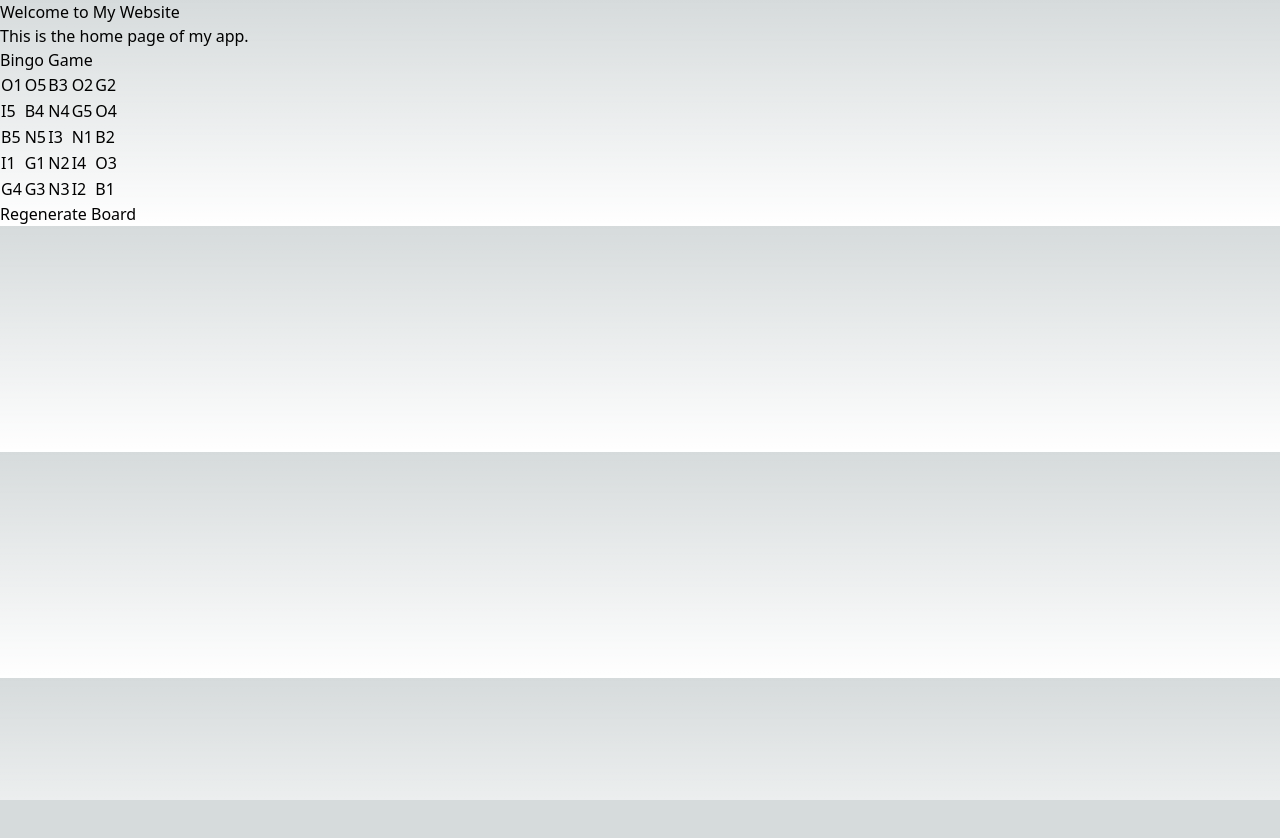
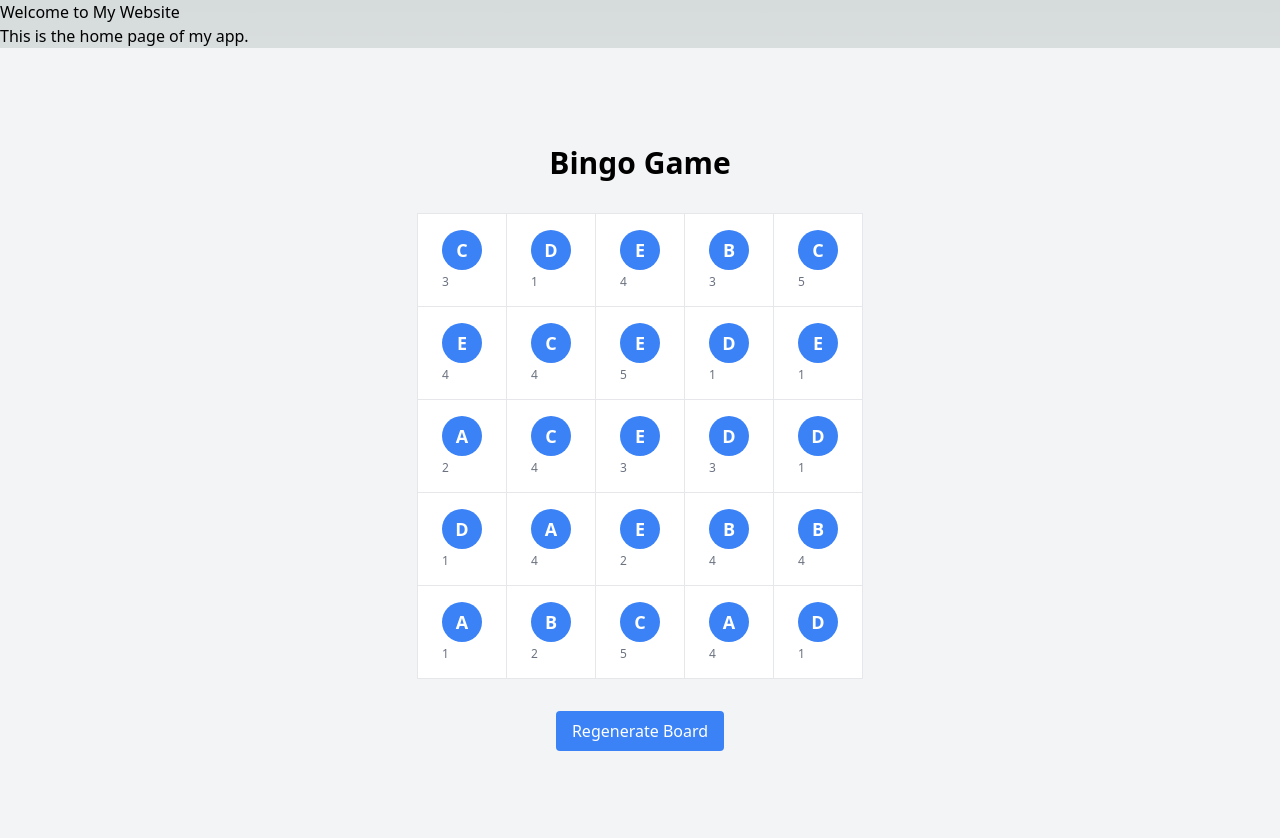
Before and after one commit to ryouhei0705/enjoyspla, a Next.js app: page / in a window 1280 px wide. Shown: the top 838 px of the page. Before the commit the page ends 800 px from the top, so only its background shows below. Built offline with nearby package versions, Linux system fonts and the light colour scheme.

Commit message:
簡易ビンゴレスポンシブ

```diff
--- a/pages/bingo.tsx
+++ b/pages/bingo.tsx
@@ -1,29 +1,32 @@
 import React, { useState, useEffect } from 'react';
 
+interface CellData {
+    value1: string;
+    value2: string;
+    marked: boolean;
+}
+
 const Bingo = () => {
-    const [board, setBoard] = useState<string[][]>([]);
-    const values = [
-        'B1', 'B2', 'B3', 'B4', 'B5',
-        'I1', 'I2', 'I3', 'I4', 'I5',
-        'N1', 'N2', 'N3', 'N4', 'N5',
-        'G1', 'G2', 'G3', 'G4', 'G5',
-        'O1', 'O2', 'O3', 'O4', 'O5',
-    ];
+    const [board, setBoard] = useState<CellData[][]>([]);
+    const weapons = ['A', 'B', 'C', 'D', 'E'];
+    const rules = ['1', '2', '3', '4', '5'];
 
     useEffect(() => {
         initializeBoard();
     }, []);
 
     const initializeBoard = () => {
-        const shuffledValues = shuffleArray(values);
-
-        const newBoard: string[][] = [];
+        const newBoard: CellData[][] = [];
 
         for (let row = 0; row < 5; row++) {
-            const newRow: string[] = [];
+            const newRow: CellData[] = [];
             for (let col = 0; col < 5; col++) {
-                const index = row * 5 + col;
-                newRow.push(shuffledValues[index]);
+                const cellData: CellData = {
+                    value1: getRandomElement(weapons),
+                    value2: getRandomElement(rules),
+                    marked: false,
+                };
+                newRow.push(cellData);
             }
             newBoard.push(newRow);
         }
@@ -33,7 +36,7 @@ const Bingo = () => {
 
     const handleClick = (row: number, col: number) => {
         const updatedBoard = [...board];
-        updatedBoard[row][col] = 'X';
+        updatedBoard[row][col].marked = true;
         setBoard(updatedBoard);
     };
 
@@ -41,38 +44,46 @@ const Bingo = () => {
         initializeBoard();
     };
 
-    const shuffleArray = (array: any[]) => {
-        const newArray = [...array];
-        for (let i = newArray.length - 1; i > 0; i--) {
-            const j = Math.floor(Math.random() * (i + 1));
-            [newArray[i], newArray[j]] = [newArray[j], newArray[i]];
-        }
-        return newArray;
+    const getRandomElement = (array: string[]) => {
+        const randomIndex = Math.floor(Math.random() * array.length);
+        return array[randomIndex];
     };
 
     return (
-        <div>
-            <h1>Bingo Game</h1>
-            <table>
+        <div className="flex flex-col items-center justify-center min-h-screen bg-gray-100">
+            <h1 className="text-3xl font-bold mb-8">Bingo Game</h1>
+            <table className="border-collapse">
                 <tbody>
                     {board.map((row, rowIndex) => (
                         <tr key={rowIndex}>
                             {row.map((cell, colIndex) => (
-                                <td key={colIndex} onClick={() => handleClick(rowIndex, colIndex)}>
-                                    {cell === 'X' ? (
-                                        <div style={{ fontSize: '20px' }}>🎯</div>
-                                    ) : (
-                                        cell
-                                    )}
+                                <td
+                                    key={colIndex}
+                                    onClick={() => handleClick(rowIndex, colIndex)}
+                                    className={`py-4 px-6 border ${cell.marked ? 'bg-green-200' : 'bg-white'
+                                        }`}
+                                >
+                                    <div className="flex items-center justify-center h-10 w-10 rounded-full bg-blue-500 text-white text-lg font-bold">
+                                        {cell.value1}
+                                    </div>
+                                    <div className="text-xs text-gray-500 mt-1">
+                                        {cell.value2}
+                                    </div>
                                 </td>
                             ))}
                         </tr>
                     ))}
                 </tbody>
             </table>
-            <button onClick={regenerateBoard}>Regenerate Board</button>
+            <button
+                className="mt-8 py-2 px-4 bg-blue-500 text-white rounded hover:bg-blue-600"
+                onClick={regenerateBoard}
+            >
+                Regenerate Board
+            </button>
         </div>
     );
+
 };
 
 export default Bingo;
```
